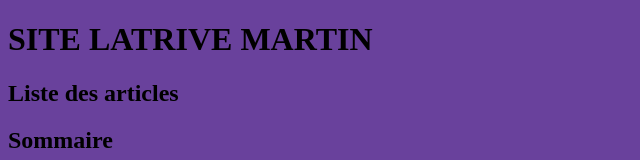
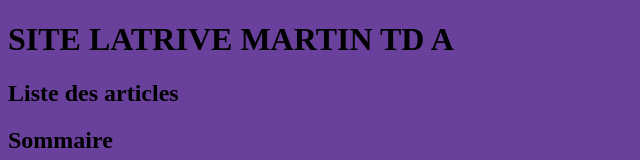
Before and after one commit to boujou859/staps-L3-LATRIVE-Martin, a plain HTML site: page index.html in a window 1280 px wide. Shown: the top 160 px of the page, without its empty margins (0-640 px from the left). Drawn offline with Linux system fonts and the light colour scheme.

Commit message:
index.html

```diff
--- a/index.html
+++ b/index.html
@@ -3,7 +3,7 @@
 <head>
 	<meta charset="utf-8">
 	<meta name="viewport" content="width=device-width, initial-scale=1">
-	<h1> SITE LATRIVE MARTIN </h1>
+	<h1> SITE LATRIVE MARTIN TD A </h1>
 	<body bgcolor="69419C">
 		<h2> Liste des articles</h2>
 	<h2> Sommaire</h2>
@@ -16,4 +16,5 @@
 <body>
 
 </body>
+
 </html>
```
